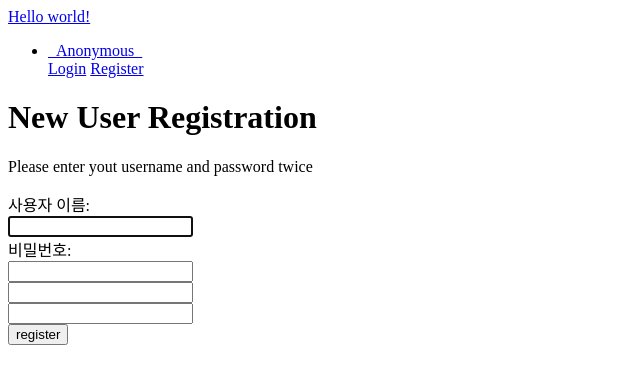
After one commit to justpain02/IASA_Django_Team, a Django app: page /accounts/register/ in a window 1280 px wide. The commit adds this page. Shown: the top 384 px of the page, without its empty margins (0-640 px from the left). Run offline with Django 3.2, Linux system fonts and the light colour scheme; some libraries are stand-ins or nearby versions.

Commit message:
책에 p236에 register_done.html까지 작업

```diff
--- a/ch99/mysite/urls.py
+++ b/ch99/mysite/urls.py
@@ -16,10 +16,13 @@ Including another URLconf
 from django.contrib import admin
 from django.urls import path, include
 from mysite.views import HomeView
+from mysite.views import UserCreateView, UserCreateDoneTV
 
 urlpatterns = [
     path('admin/', admin.site.urls),
     #shkim
+    path('accounts/', include('django.contrib.auth.urls')),
+    path('accounts/register/', UserCreateView.as_view(), name='register'),
+    path('accounts/register/done/', UserCreateDoneTV.as_view(), name='register_done'),
     path('', HomeView.as_view(), name='home'),
-    # path('accounts/', , include('accounts.urls')),
 ]
--- a/ch99/mysite/views.py
+++ b/ch99/mysite/views.py
@@ -1,5 +1,18 @@
-from django.views.generic import TemplateView
+from typing import ClassVar
+from django.views.generic.base import TemplateView
+from django.views.generic import CreateView
+from django.contrib.auth.forms import UserChangeForm, UserCreationForm
+from django.urls import reverse_lazy
 
 #--- TemplateView
 class HomeView(TemplateView):
     template_name = 'home.html'
+
+#--- User Creation
+class UserCreateView(CreateView):
+    template_name = 'registration/register.html'
+    form_class = UserCreationForm
+    success_url = reverse_lazy('register_done')
+
+class UserCreateDoneTV(TemplateView):
+    template_name = 'registration/register_done.html'
--- a/ch99/templates/base.html
+++ b/ch99/templates/base.html
@@ -8,7 +8,28 @@
     <title>{% block title %}IASA Game Mainpage{% endblock %}</title>
 </head>
 <body>
-    <p>Hello world!</p>
+    <a href="{% url 'home' %}">Hello world!</a>
+    <ul class="navbar-nav ml-5 mr-5">
+        <li class="nav-item dropdown mx-1 btn btn-primary">
+            {% if user.is_active %}
+            <a href="#" class="nav-link dropdown-toggle text-white" data-toggle="dropdown">
+                <i class="fas fa-user"></i>&ensp;{% firstof user.get_short_name user.get_username %}&ensp;
+            </a>
+            <div class="dropdown-menu">
+                <a href="{% url 'logout' %}" class="dropdown-item">Logout</a>
+                <a href="{% url 'password_change' %}" class="dropdown-item">Change Password</a>
+            </div>
+            {% else %}
+            <a href="#" class="nav-link dropdown-toggle text-white" data-toggle="dropdown">
+                <i class="fas fa-user"></i>&ensp;Anonymous&ensp;
+            </a>
+            <div class="dropdown-menu">
+                <a href="{% url 'login' %}" class="dropdown-item">Login</a>
+                <a href="{% url 'register' %}" class="dropdown-item">Register</a>
+            </div>
+            {% endif %}
+        </li>
+    </ul>
     <div class="container">
         {% block content %}{% endblock %}
     </div>
--- /dev/null
+++ b/ch99/templates/registration/register.html
@@ -0,0 +1,45 @@
+{% extends 'base.html' %}
+{% load widget_tweaks %}
+
+{%block title %}register.html{% endblock %}
+
+{% block content %}
+    <h1>
+        New User Registration
+    </h1>
+    <p class="font-italic">Please enter yout username and password twice</p>
+
+    {% if form.errors %}
+    <div class="alert alert-danger">
+        <div class="font-weight-bold">Wrong! Please chrrect the error(s) below.</div>
+        {{form.errors}}
+    </div>
+    {% endif %}
+
+    <form action="." method="post" class="card pt-3">{% csrf_token %}
+
+        <div class="form-group row">
+            {{form.username|add_label_class:"col-form-label col-sm-3 ml-3 font-weight-bold" }}
+            <div class="col-sm-5">
+                {{form.username|add_class:"form-control"|attr:"autofocus"}}
+            </div>
+        </div>
+        <div class="form-group row">
+            {{form.password1|add_label_class:"col-form-label col-sm-3 ml-3 font-weight-bold"}}
+            <div class="col-sm-5">
+                {{form.password1|add_class:"form-control"}}
+            </div>
+        </div>
+        <div class="form-group row">
+            {{form.password2|add_class:"col-form-label col-sm-3 ml-3 font-weight-bold"}}
+            <div class="col-sm-5">
+                {{form.password2|add_class:"form-control"}}
+            </div>
+        </div>
+        <div class="form-group">
+            <div class="offset-sm-3 col-sm-5">
+                <input type="submit" value="register" class="btn btn-info">
+            </div>
+        </div>
+    </form>
+{% endblock %}
```
Also changed, not shown: ch99/templates/registration/login.html (added, +39 -0 lines), ch99/templates/registration/register_done.html (added, +11 -0 lines), ch99/db.sqlite3, ch99/templates/registration/logged_out.html (added), ch99/templates/registration/password_change_done.html (added), ch99/templates/registration/password_change_form.html (added).
